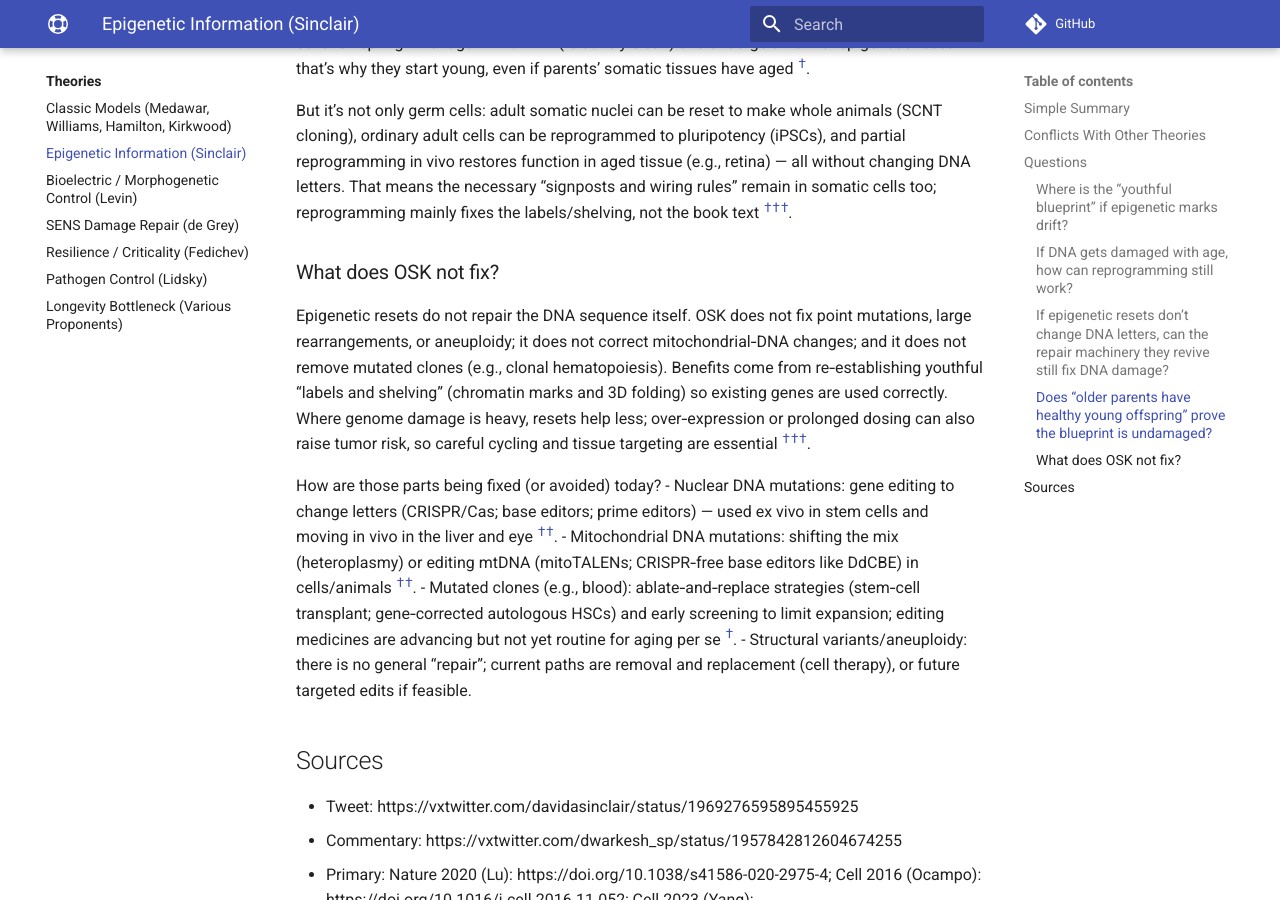
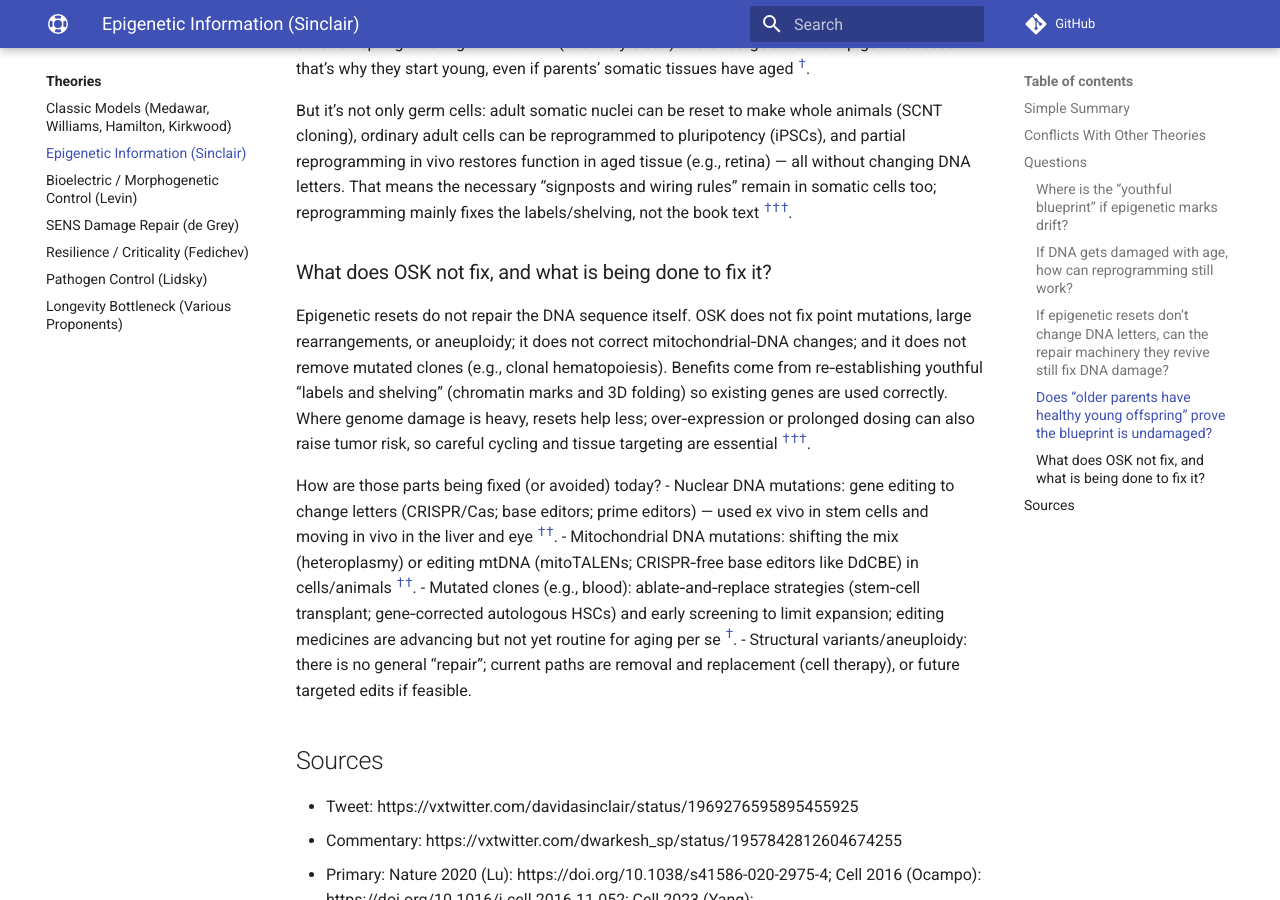
Before and after one commit to djgish485/project-lifespan, an MkDocs documentation site: the page built from docs/theories/epigenetic_information.md, in a window 1280 px wide and 900 px high, scrolled down 2949 px. Built offline with MkDocs 1.6.1 and Material for MkDocs 9.7.7, drawn with Linux system fonts in a browser that asks for light colours; comment, search, counter and statistics services are not loaded.

Commit message:
docs(theories): clarify question title — ‘What does OSK not fix, and what is being done to fix it?’

```diff
--- a/docs/theories/epigenetic_information.md
+++ b/docs/theories/epigenetic_information.md
@@ -94,7 +94,7 @@ It shows the blueprint is DNA‑based and can be re‑applied each generation: e
 
 But it’s not only germ cells: adult somatic nuclei can be reset to make whole animals (SCNT cloning), ordinary adult cells can be reprogrammed to pluripotency (iPSCs), and partial reprogramming in vivo restores function in aged tissue (e.g., retina) — all without changing DNA letters. That means the necessary “signposts and wiring rules” remain in somatic cells too; reprogramming mainly fixes the labels/shelving, not the book text <sup><a class="ref-pop" href="https://doi.org/10.1038/385810a0" data-ref-url="https://doi.org/10.1038/385810a0" data-ref-summary="Nature (1997): somatic cell nuclear transfer (Dolly) — viable offspring from adult somatic nucleus.">†</a></sup><sup><a class="ref-pop" href="https://doi.org/10.1016/j.cell.2006.07.024" data-ref-url="https://doi.org/10.1016/j.cell.2006.07.024" data-ref-summary="Cell (2006): adult somatic cells reprogrammed to pluripotency (iPSCs) with defined factors.">†</a></sup><sup><a class="ref-pop" href="https://doi.org/10.1038/s41586-020-2975-4" data-ref-url="https://doi.org/10.1038/s41586-020-2975-4" data-ref-summary="Nature (2020): OSK partial reprogramming restores vision and reverses epigenetic age in mouse retina.">†</a></sup>.
 
-### What does OSK not fix?
+### What does OSK not fix, and what is being done to fix it?
 
 Epigenetic resets do not repair the DNA sequence itself. OSK does not fix point mutations, large rearrangements, or aneuploidy; it does not correct mitochondrial‑DNA changes; and it does not remove mutated clones (e.g., clonal hematopoiesis). Benefits come from re‑establishing youthful “labels and shelving” (chromatin marks and 3D folding) so existing genes are used correctly. Where genome damage is heavy, resets help less; over‑expression or prolonged dosing can also raise tumor risk, so careful cycling and tissue targeting are essential <sup><a class="ref-pop" href="https://doi.org/10.1016/j.cell.2016.11.052" data-ref-url="https://doi.org/10.1016/j.cell.2016.11.052" data-ref-summary="Cell (2016): in‑vivo partial reprogramming improves hallmarks in progeroid mice; continuous expression causes teratomas; cyclic dosing mitigates risk.">†</a></sup><sup><a class="ref-pop" href="https://doi.org/10.1038/s41586-020-2975-4" data-ref-url="https://doi.org/10.1038/s41586-020-2975-4" data-ref-summary="Nature (2020): retina OSK reverses aging features without genome editing; demonstrates functional rescue via epigenetic reset.">†</a></sup><sup><a class="ref-pop" href="https://doi.org/10.1016/j.cell.2022.12.027" data-ref-url="https://doi.org/10.1016/j.cell.2022.12.027" data-ref-summary="Cell (2023): break‑induced epigenetic drift model (ICE) reversed by OSK; sequence lesions remain.">†</a></sup>.
 
```
